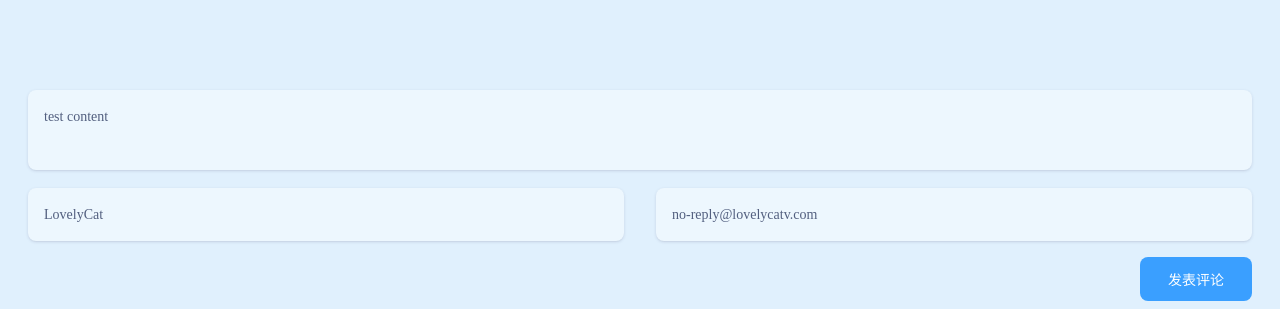
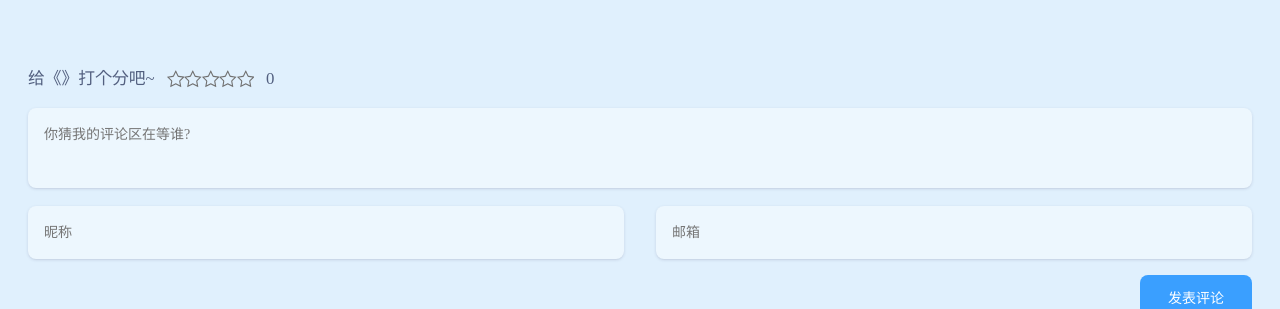
Before and after one commit to LovelyCatEx/shinkai-front, a Vue app: page /creation/6 in a window 1280 px wide. Shown: the part 1235-1544 px from the top of the page. Built offline with nearby package versions, Linux system fonts and the light colour scheme; no server answers.

Commit message:
comment stars

```diff
--- a/src/components/Comments.vue
+++ b/src/components/Comments.vue
@@ -23,7 +23,9 @@ const props = defineProps<{
           <div class="flex-horizontal">
             <div class="lo-comment-content__element--name">{{ comment.nickname }}</div>
             <div class="lo-comment-content__element--rates">
-              <svg t="1703423752804" class="icon" viewBox="0 0 1024 1024" version="1.1" xmlns="http://www.w3.org/2000/svg" p-id="7072" width="200" height="200"><path d="M722 927.3c-14.8 0-29.6-3.6-43.3-10.8l-162-85.2c-2.3-1.2-5.1-1.2-7.4 0l-162 85.2c-31.6 16.6-69.1 13.9-97.9-7.1-28.8-21-43-55.8-36.9-90.9l30.9-180.4c0.5-2.6-0.4-5.2-2.3-7L110 503.3c-25.5-24.9-34.5-61.4-23.5-95.3s39.8-58.2 75-63.3l181.2-26.3c2.6-0.4 4.8-2 5.9-4.3l81-164.1c15.8-32 47.7-51.8 83.4-51.8 35.6 0 67.6 19.9 83.3 51.8l81 164.1c1.2 2.3 3.4 4 6 4.3l181.1 26.3c35.3 5.1 64 29.4 75 63.3s2 70.4-23.5 95.3l-131 127.8c-1.9 1.8-2.7 4.4-2.3 7l30.9 180.4c6 35.1-8.2 70-37 90.9-16.2 11.8-35.3 17.9-54.5 17.9z m-209-182c14.9 0 29.7 3.6 43.3 10.7l162 85.2c1.1 0.6 4.3 2.3 8.3-0.6 2.6-1.9 3.7-4.5 3.1-7.7l-30.9-180.4c-5.2-30.2 4.8-60.9 26.7-82.3l131.1-127.8c2.3-2.3 3-5 2-8.1-1.5-4.7-5.2-5.2-6.4-5.4l-181.1-26.3c-30.3-4.4-56.5-23.4-70-50.9l-81-164.1c-0.5-1.1-2.2-4.4-7.1-4.4-4.9 0-6.6 3.3-7.1 4.4l-81 164.1c-13.5 27.4-39.7 46.5-70 50.8l-181.2 26.3c-3.2 0.5-5.4 2.3-6.4 5.4-1.5 4.7 1.1 7.2 2 8.1l131.1 127.8c21.9 21.4 31.9 52.1 26.7 82.3l-30.9 180.4c-0.2 1.2-0.9 4.8 3.1 7.7 2.6 1.9 5.4 2.1 8.3 0.6l162-85.2c13.7-7 28.5-10.6 43.4-10.6z" fill="#707070" p-id="7073"></path></svg>
+              <svg viewBox="0 0 1025 1024" version="1.1" xmlns="http://www.w3.org/2000/svg" v-for="(item, index) in (comment.rates / 10) as number">
+                <path d="M784.16441 645.6c-3.8 3.7-5.5 9-4.6 14.2L835.36441 985c1.8 10.3-6.4 18.7-15.8 18.7-2.5 0-5-0.6-7.5-1.9L520.16441 848.3c-2.3-1.2-4.9-1.8-7.5-1.8s-5.1 0.6-7.5 1.8l-292.1 153.5c-2.5 1.3-5 1.9-7.5 1.9-9.3 0-17.5-8.4-15.8-18.7L245.66441 659.8c0.9-5.2-0.8-10.5-4.6-14.2L4.86441 415.3C-4.63559 406 0.56441 389.9 13.66441 388l326.5-47.5c5.2-0.8 9.7-4 12-8.8l146-295.9c2.9-5.9 8.6-8.9 14.3-8.9s11.4 3 14.3 8.9l146 295.9c2.3 4.7 6.8 8 12 8.8L1011.66441 388c13.1 1.9 18.4 18 8.9 27.3L784.16441 645.6z" p-id="8820" fill="#f2cb51"></path>
+              </svg>
               {{ comment.rates / 10 }}
             </div>
             <div class="flex-grow-1"></div>
--- a/src/net/object/server-vo.ts
+++ b/src/net/object/server-vo.ts
@@ -50,7 +50,7 @@ export interface CreationSection {
 }
 
 export interface Comment {
-    id: number,
+    id: number | null,
     cid: number,
     nickname: string,
     email: string,
--- a/src/views/CreationDetailsView.vue
+++ b/src/views/CreationDetailsView.vue
@@ -76,25 +76,35 @@ watchEffect(() => {
 const inputComment: Ref<Comment> = ref({
   id: null,
   cid: parseInt(creationId),
-  nickname: "LovelyCat",
-  email: "no-reply@lovelycatv.com",
-  rates: 48,
+  nickname: "",
+  email: "",
+  rates: 0,
   published: true,
   publishedTime: "",
-  content: "test content"
+  content: ""
 })
 
+function setCommentRating(num: number) {
+  inputComment.value.rates = num * 10
+}
+
 function submitComment() {
-  if (inputComment.value.nickname == "") {
+  if (inputComment.value.content == "") {
+    alert("请输入评论内容")
     return
   }
-  if (inputComment.value.email == "") {
+  if (inputComment.value.nickname == "") {
+    alert("请输入昵称")
     return
   }
-  if (inputComment.value.content == "") {
+  if (inputComment.value.email == "" || !/^[\w-\.]+@[\w-]+(\.[\w-]+)*\.[a-z]{2,}$/i.test(inputComment.value.email)) {
+    alert("邮箱格式不正确")
     return
   }
-  inputComment.value.rates = 48
+  if (inputComment.value.rates == 0) {
+    alert(`给《${creation.value.originName}》打个分吧~`)
+    return
+  }
   commentService.postNewComment(inputComment.value, {
     onSuccess(message: string, data: Result<any>): void {
       refreshComments()
@@ -164,6 +174,18 @@ function submitComment() {
       <template #default>
         <div class="lo-comment-pub-container">
           <div class="lo-comment-pub">
+            <div class="lo-comment-pub__rating">
+              <span class="lo-comment-pub__rating-tips">给《{{ creation.originName }}》打个分吧~</span>
+              <div class="flex-horizontal" v-for="(item, index) in 5">
+                <svg v-show="inputComment.rates / 10 < index + 1" @click="setCommentRating(index + 1)" viewBox="0 0 1025 1024" version="1.1" xmlns="http://www.w3.org/2000/svg">
+                  <path d="M512.73613 151.4l103 208.7c11.7 23.6 34.2 40 60.2 43.8l230.3 33.5-166.6 162.4c-18.9 18.4-27.5 44.9-23 70.8L755.93613 900l-206-108.3c-11.4-6-24.3-9.2-37.2-9.2-12.9 0-25.8 3.2-37.2 9.2L269.53613 900l39.3-229.4c4.5-26-4.2-52.4-23-70.8L119.23613 437.3l230.3-33.5c26.1-3.8 48.6-20.1 60.2-43.8l103-208.6M512.73613 27c-5.7 0-11.4 3-14.3 8.9l-146 295.9c-2.3 4.7-6.8 8-12 8.8L13.73613 388c-13.1 1.9-18.4 18-8.9 27.3l236.3 230.3c3.8 3.7 5.5 9 4.6 14.2L190.03613 985c-1.8 10.3 6.4 18.7 15.8 18.7 2.5 0 5-0.6 7.4-1.9l292.1-153.5c2.3-1.2 4.9-1.8 7.4-1.8s5.1 0.6 7.4 1.8l292.1 153.5c2.5 1.3 5 1.9 7.4 1.9 9.3 0 17.5-8.4 15.8-18.7l-55.8-325.2c-0.9-5.2 0.8-10.5 4.6-14.2l236.3-230.3c9.5-9.3 4.3-25.4-8.9-27.3l-326.5-47.4c-5.2-0.8-9.7-4-12-8.8l-146-295.9c-3-6-8.7-8.9-14.4-8.9z" p-id="8178" fill="#707070"></path>
+                </svg>
+                <svg v-show="inputComment.rates / 10 >= index + 1" @click="setCommentRating(index + 1)" viewBox="0 0 1025 1024" version="1.1" xmlns="http://www.w3.org/2000/svg">
+                  <path d="M784.16441 645.6c-3.8 3.7-5.5 9-4.6 14.2L835.36441 985c1.8 10.3-6.4 18.7-15.8 18.7-2.5 0-5-0.6-7.5-1.9L520.16441 848.3c-2.3-1.2-4.9-1.8-7.5-1.8s-5.1 0.6-7.5 1.8l-292.1 153.5c-2.5 1.3-5 1.9-7.5 1.9-9.3 0-17.5-8.4-15.8-18.7L245.66441 659.8c0.9-5.2-0.8-10.5-4.6-14.2L4.86441 415.3C-4.63559 406 0.56441 389.9 13.66441 388l326.5-47.5c5.2-0.8 9.7-4 12-8.8l146-295.9c2.9-5.9 8.6-8.9 14.3-8.9s11.4 3 14.3 8.9l146 295.9c2.3 4.7 6.8 8 12 8.8L1011.66441 388c13.1 1.9 18.4 18 8.9 27.3L784.16441 645.6z" p-id="8820" fill="#f2cb51"></path>
+                </svg>
+              </div>
+              <span class="lo-comment-pub__rating-num">{{ inputComment.rates / 10 }}</span>
+            </div>
             <textarea class="lo-comment-pub__content input-base" placeholder="你猜我的评论区在等谁?" v-model="inputComment.content" />
             <div class="flex-horizontal">
               <input class="input-base" placeholder="昵称" v-model="inputComment.nickname" />
@@ -233,8 +255,26 @@ function submitComment() {
     margin-top: 20px;
   }
 
-  @include e("sumbit") {
+  @include e("rating") {
+    display: flex;
+    align-items: center;
 
+    svg {
+      width: 1.25rem;
+      height: 1.25rem;
+    }
+  }
+
+  @include e("rating-num") {
+    margin-left: var(--margin-lite);
+    margin-top: .1rem;
+    font-size: 1.2rem;
+  }
+
+  @include e("rating-tips") {
+    margin-right: var(--margin-lite);
+    margin-top: .1rem;
+    font-size: 1.2rem;
   }
 }
 </style>
```
